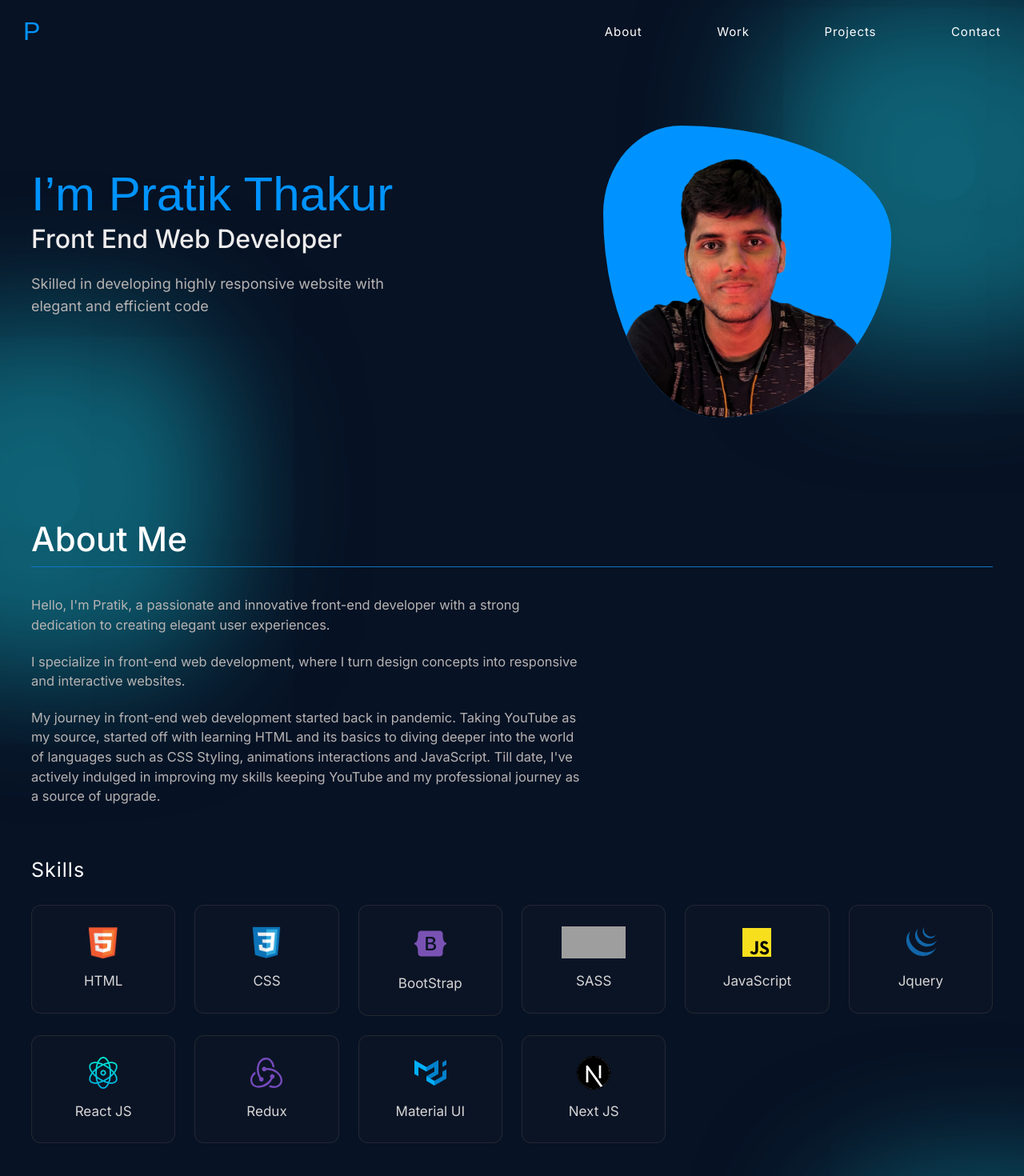
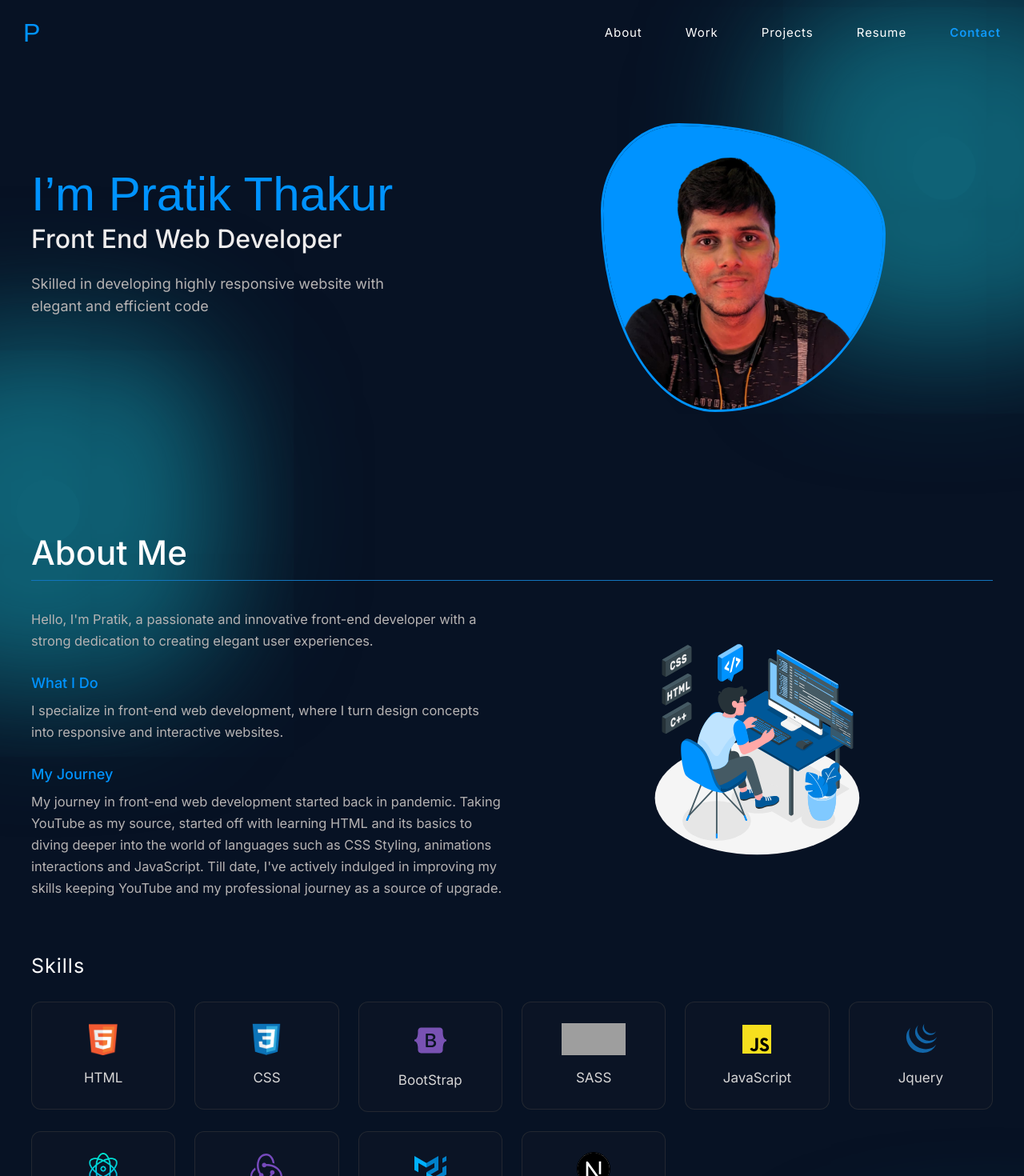
Before and after one commit to pratik1243/portfolio-app, a Next.js app: page / in a window 1280 px wide. Shown: the top 1470 px of the page at 80% size. Built offline with nearby package versions, Linux system fonts and the light colour scheme; grey boxes are pictures that could not be loaded.

Commit message:
next js deploy changes 39

```diff
--- a/components/About.js
+++ b/components/About.js
@@ -9,7 +9,7 @@ import nextJsLogo from "../public/next-js-logo.svg";
 import reduxLogo from "../public/redux-logo.svg";
 import muiLogo from "../public/material-ui-logo.svg";
 import bootStrapLogo from "../public/bootstrap-logo.svg";
-import vectorAboutLogo from "../public/portfolio-vector-img2.jpg";
+import vectorAboutLogo from "../public/portfolio-vector-img3.svg";
 import jqueryLogo from "../public/jquery-logo.svg";
 import Image from "next/image";
 import { Container, Row, Col } from "react-bootstrap";
@@ -26,7 +26,7 @@ const About = ({ animateTrigger }) => {
           <Col lg={12} md={12} sm={12} xs={12}>
             <h1 className="about-head-txt">About Me</h1>
           </Col>
-          <Col lg={7}>
+          <Col lg={6}>
             <div className="user-detail-sec">
               <p className="para-txt1">
                 Hello, I'm Pratik, a passionate and innovative front-end
@@ -34,11 +34,13 @@ const About = ({ animateTrigger }) => {
                 experiences.
               </p>
 
+              <span className="sub-txt">What I Do</span>
               <p className="para-txt1">
                 I specialize in front-end web development, where I turn design
                 concepts into responsive and interactive websites.
               </p>
 
+              <span className="sub-txt">My Journey</span>
               <p className="para-txt1">
                 My journey in front-end web development started back in
                 pandemic. Taking YouTube as my source, started off with learning
@@ -50,10 +52,10 @@ const About = ({ animateTrigger }) => {
             </div>
           </Col>
 
-          <Col lg={5}>
-            {/* <div className="text-end mt-3">
-              <Image src={vectorAboutLogo} className="vector-portfolio-img" height={250} width={290} />
-            </div> */}
+          <Col lg={6}>
+            <div className="vector-portfolio-imgsec">
+              <Image src={vectorAboutLogo} objectFit="cover" height={285} width={285} />
+            </div>
           </Col>
 
           <Col lg={12} md={12} sm={12} xs={12}>
--- a/components/Header.js
+++ b/components/Header.js
@@ -1,12 +1,12 @@
 import React, { useEffect } from "react";
 import { Container, Row, Col } from "react-bootstrap";
 
-const Header = ({ navBg, openSidebar, scrollSection }) => {
+const Header = ({ navBg, openSidebar, scrollSection, activeSection }) => {
   return (
     <div className={`nav-sec ${navBg ? "add-nav-bg" : ""}`}>
       <Container className="container-sec">
         <Row>
-          <Col lg={7} md={5} sm={4} xs={5}>
+          <Col lg={7} md={5} sm={3} xs={5}>
             <div className="logo-sec">
               <h1
                 onClick={() => {
@@ -17,26 +17,30 @@ const Header = ({ navBg, openSidebar, scrollSection }) => {
               </h1>
             </div>
           </Col>
-          <Col lg={5} md={7} sm={8} xs={7}>
+          <Col lg={5} md={7} sm={9} xs={7}>
             <ul className="menu-items-sec">
               <li>
-                <a href="#" onClick={(e) => scrollSection(e, "about-sec")}>
+                <a href="#" className={`${activeSection == 1 ? 'active-section' :''}`} onClick={(e) => scrollSection(e, "about-sec")}>
                   About
                 </a>
               </li>
               <li>
-                <a href="#" onClick={(e) => scrollSection(e, "works-sec")}>
+                <a href="#" className={`${activeSection == 2 ? 'active-section' :''}`} onClick={(e) => scrollSection(e, "works-sec")}>
                   Work
                 </a>
               </li>
               <li>
-                <a href="#" onClick={(e) => scrollSection(e, "projects-sec")}>
+                <a href="#" className={`${activeSection == 3 ? 'active-section' :''}`} onClick={(e) => scrollSection(e, "projects-sec")}>
                   Projects
                 </a>
               </li>
-
               <li>
-                <a href="#" onClick={(e) => scrollSection(e, "contacts-sec")}>Contact</a>
+                <a href="#" onClick={(e) => scrollSection(e, "projects-sec")}>
+                  Resume
+                </a>
+              </li>
+              <li>
+                <a href="#" className={`${activeSection == 5 ? 'active-section' :''}`} onClick={(e) => scrollSection(e, "contacts-sec")}>Contact</a>
               </li>
             </ul>
 
--- a/components/Introduction.js
+++ b/components/Introduction.js
@@ -1,11 +1,12 @@
 import React from "react";
 import Image from "next/image";
+// import portfolioImage from "../public/portfolio_img.jpg";
 import portfolioImage from "../public/portfolio-img-sec-2.png";
 import { Container, Row, Col } from "react-bootstrap";
 
 const Introduction = () => {
   return (
-    <div className="introduction-sec">
+    <div id="intro-sec" className="introduction-sec">
       <Container className="container-sec">
         <Row>
           <Col lg={7}>
@@ -30,7 +31,6 @@ const Introduction = () => {
                   layout="fill"
                   objectFit="cover"
                   quality={100}
-                  unoptimized
                   style={{ width: "100%", height: "100%" }}
                 />
               </div>
--- a/components/Sidebar.js
+++ b/components/Sidebar.js
@@ -1,11 +1,15 @@
 import React from "react";
 
-const Sidebar = ({ open, closeSidebar, scrollSection }) => {
+const Sidebar = ({ open, closeSidebar, scrollSection, activeSection }) => {
   return (
     <>
       <div className={`side-bar ${open ? "side-bar-open" : ""}`}>
-        <div className={`menu-close-sec ${open ? "fade-show-menu": "fade-hide-menu"}`}>
-        <h1>P</h1>
+        <div
+          className={`menu-close-sec ${
+            open ? "fade-show-menu" : "fade-hide-menu"
+          }`}
+        >
+          <h1>P</h1>
 
           <div className="menu-close-btn" onClick={closeSidebar}>
             <svg
@@ -20,10 +24,15 @@ const Sidebar = ({ open, closeSidebar, scrollSection }) => {
             </svg>
           </div>
         </div>
-        <ul className={`responsive-menu-list ${open ? "fade-show-menu": "fade-hide-menu"}`}>
+        <ul
+          className={`responsive-menu-list ${
+            open ? "fade-show-menu" : "fade-hide-menu"
+          }`}
+        >
           <li className="menu-list-btn">
             <a
               href="#"
+              className={`${activeSection == 1 ? 'active-section' :''}`}
               onClick={(e) => {
                 scrollSection(e, "about-sec");
                 closeSidebar();
@@ -35,6 +44,7 @@ const Sidebar = ({ open, closeSidebar, scrollSection }) => {
           <li className="menu-list-btn">
             <a
               href="#"
+              className={`${activeSection == 2 ? 'active-section' :''}`}
               onClick={(e) => {
                 scrollSection(e, "works-sec");
                 closeSidebar();
@@ -45,15 +55,39 @@ const Sidebar = ({ open, closeSidebar, scrollSection }) => {
           </li>
           <li className="menu-list-btn">
             {" "}
-            <a href="#"
-            onClick={(e) => {
-              scrollSection(e, "projects-sec");
-              closeSidebar();
-            }}
-            >Projects</a>
+            <a
+              href="#"
+              className={`${activeSection == 3 ? 'active-section' :''}`}
+              onClick={(e) => {
+                scrollSection(e, "projects-sec");
+                closeSidebar();
+              }}
+            >
+              Projects
+            </a>
           </li>
           <li className="menu-list-btn">
-            <a href="#">Resume</a>
+            <a
+              href="#"
+              onClick={(e) => {
+                scrollSection(e, "contacts-sec");
+                closeSidebar();
+              }}
+            >
+              Resume
+            </a>
+          </li>
+          <li className="menu-list-btn">
+            <a
+              href="#"
+              className={`${activeSection == 5 ? 'active-section' :''}`}
+              onClick={(e) => {
+                scrollSection(e, "contacts-sec");
+                closeSidebar();
+              }}
+            >
+              Contact
+            </a>
           </li>
         </ul>
       </div>
--- a/components/Work.js
+++ b/components/Work.js
@@ -46,11 +46,11 @@ const Work = ({ animateTrigger1 }) => {
                 <li>Started working on structure of HTML and CSS</li>
                 <li>Worked with javascript including jquery</li>
                 <li>
-                  Learned react, next js structure and material UI framework
+                  Worked on form builder demo project where i learned form
+                  creation and validation and mobile responsiveness
                 </li>
                 <li>
-                  Worked on form builder demo project where i learned form
-                  creation and validation and mobile responsiveness
+                  Learned react, next js structure and material UI framework
                 </li>
               </ul>
             </div>
--- a/src/app/page.js
+++ b/src/app/page.js
@@ -18,26 +18,37 @@ export default function Home() {
   const [animateTrigger, setAnimateTrigger] = useState(false);
   const [animateTrigger1, setAnimateTrigger1] = useState(false);
   const [animateTrigger2, setAnimateTrigger2] = useState(false);
+  const [activeSection, setActiveSection] = useState(0);
   const [open, setOpen] = useState(false);
 
   const handleScrollEvent1 = () => {
+
     const element = document.getElementById("about-sec");
     const elementPosition = element.getBoundingClientRect().top;
     const element1 = document.getElementById("works-sec");
     const elementPosition1 = element1.getBoundingClientRect().top;
     const element2 = document.getElementById("projects-sec");
     const elementPosition2 = element2.getBoundingClientRect().top;
+    const element3 = document.getElementById("contacts-sec");
+    const elementPosition3 = element3.getBoundingClientRect().top;
 
     if (window.innerHeight - elementPosition > 40) {
       setTrigger(true);
+      setActiveSection(1);
     }
 
     if (window.innerHeight - elementPosition1 > 80) {
       setTrigger1(true);
+      setActiveSection(2);
     }
 
     if (window.innerHeight - elementPosition2 > 80) {
       setTrigger2(true);
+      setActiveSection(3);
+    }
+
+    if (window.innerHeight - elementPosition3 > 40) {
+      setActiveSection(5);
     }
   };
 
@@ -138,11 +149,13 @@ export default function Home() {
           <div className="main-sec">
             <Header
               navBg={navBg}
+              activeSection={activeSection}
               openSidebar={openSidebar}
               scrollSection={scrollSection}
             />
             <Sidebar
               open={open}
+              activeSection={activeSection}
               closeSidebar={closeSidebar}
               scrollSection={scrollSection}
             />
--- a/src/app/portfolio.css
+++ b/src/app/portfolio.css
@@ -68,6 +68,7 @@ body {
   color: #0093ff;
   font-family: sans-serif;
   margin-bottom: 0px;
+  margin-top: 2px;
   font-size: 32px;
   cursor: pointer;
 }
@@ -98,6 +99,11 @@ body {
   margin-top: 3px;
 }
 
+.active-section{
+  color: #0f98f9 !important;
+  font-weight: 600;
+}
+
 .menu-icon-btn svg {
   cursor: pointer;
   color: white;
@@ -111,7 +117,7 @@ body {
   position: fixed;
   top: 0;
   right: 0;
-  transition: 0.6s;
+  transition: 0.4s;
   z-index: 1500;
   display: none;
   overflow: hidden;
@@ -231,34 +237,46 @@ body {
 
 .introduction-sec {
   margin-top: 130px;
+  /* margin-top: 160px; */
   display: flex;
   align-items: center;
   padding: 27px;
-  padding-bottom: 0px;
+  /* padding-bottom: 0px; */
   position: relative;
   scroll-snap-align: start;
 }
 
 .portfolio-image-sec {
-  height: 365px;
-  max-width: 360px;
+  height: 355px;
+  max-width: 350px;
+  border-radius: 27% 73% 60% 40% / 30% 38% 62% 70%;
+  background-color: #0093ff;
+
+  /* max-width: 320px;
+  height: 320px;
+  border-radius: 50%;
+  margin: auto;
+  border: 3px solid #0093ff;  */
   overflow: hidden;
-  border-radius: 27% 73% 60% 40% / 30% 38% 62% 70%;
   animation: 0.9s headTxtanim linear infinite;
   animation-delay: 0.9s;
   animation-fill-mode: forwards;
   animation-iteration-count: 1;
   opacity: 0;
   transition: all 1s;
-  background-color: #0093ff;
   position: relative;
   z-index: 1;
+  outline: 3px solid #0093ff;
 }
 
 .portfolio-image-sec .portfolio-user-img {
-  transform: translate(-25px, 36px);
+  transform: translate(-26px, 34px);
   height: 100%;
   width: 100%;
+
+  /* transform: translate(-24px, 0px);
+  height: 120%;
+  width: 108%; */
 }
 
 .gradient-bg-1 {
@@ -357,6 +375,7 @@ body {
   color: #b6b3b3;
   margin-top: 23px;
   line-height: 28px;
+  /* max-width: 540px; */
   max-width: 500px;
 }
 
@@ -418,6 +437,7 @@ body {
 }
 
 .about-sec {
+  /* margin-top: 130px; */
   margin-top: 100px;
   padding: 27px;
   position: relative;
@@ -453,9 +473,9 @@ body {
   padding-bottom: 9px;
 }
 
-.vector-portfolio-img {
-  border-radius: 8px;
-  margin-right: 30px;
+.vector-portfolio-imgsec {
+  text-align: center;
+  margin-top: 30px;
 }
 
 .skills-section {
@@ -479,9 +499,9 @@ body {
   transition: all 0.6s;
 }
 
-.skills-section .skills-cards:hover {
+/* .skills-section .skills-cards:hover {
   background-color: #061022;
-}
+} */
 
 .skills-section .skills-cards .skill-txt {
   font-size: 17px;
@@ -503,11 +523,20 @@ body {
 .user-detail-sec .para-txt1 {
   font-size: 16.4px;
   color: #b6b3b3;
-  margin-bottom: 21px;
+  margin-bottom: 25px;
+  line-height: 27px;
+}
+
+.user-detail-sec .sub-txt{
+  font-size: 18px;
+  color: #0093ff;
+  margin-bottom: 8px;
+  display: block;
+  font-weight: 500;
 }
 
 .work-sec {
-  margin-top: 90px;
+  margin-top: 100px;
   padding: 27px;
   position: relative;
   z-index: 2;
@@ -572,7 +601,7 @@ body {
 }
 
 .project-sec {
-  margin-top: 80px;
+  margin-top: 90px;
   padding: 27px;
   position: relative;
   z-index: 2;
@@ -916,6 +945,10 @@ box-shadow: 0px 6px 8px 7px #105766;
     margin-top: 60px;
   }
 
+  .vector-portfolio-imgsec{
+    margin-top: 45px;
+  }
+
   .gradient-bg-3 {
     top: 45px;
   }
```
Also changed, not shown: public/portfolio-vector-img3.svg (added), public/portfolio-vector-img4.svg (added).
